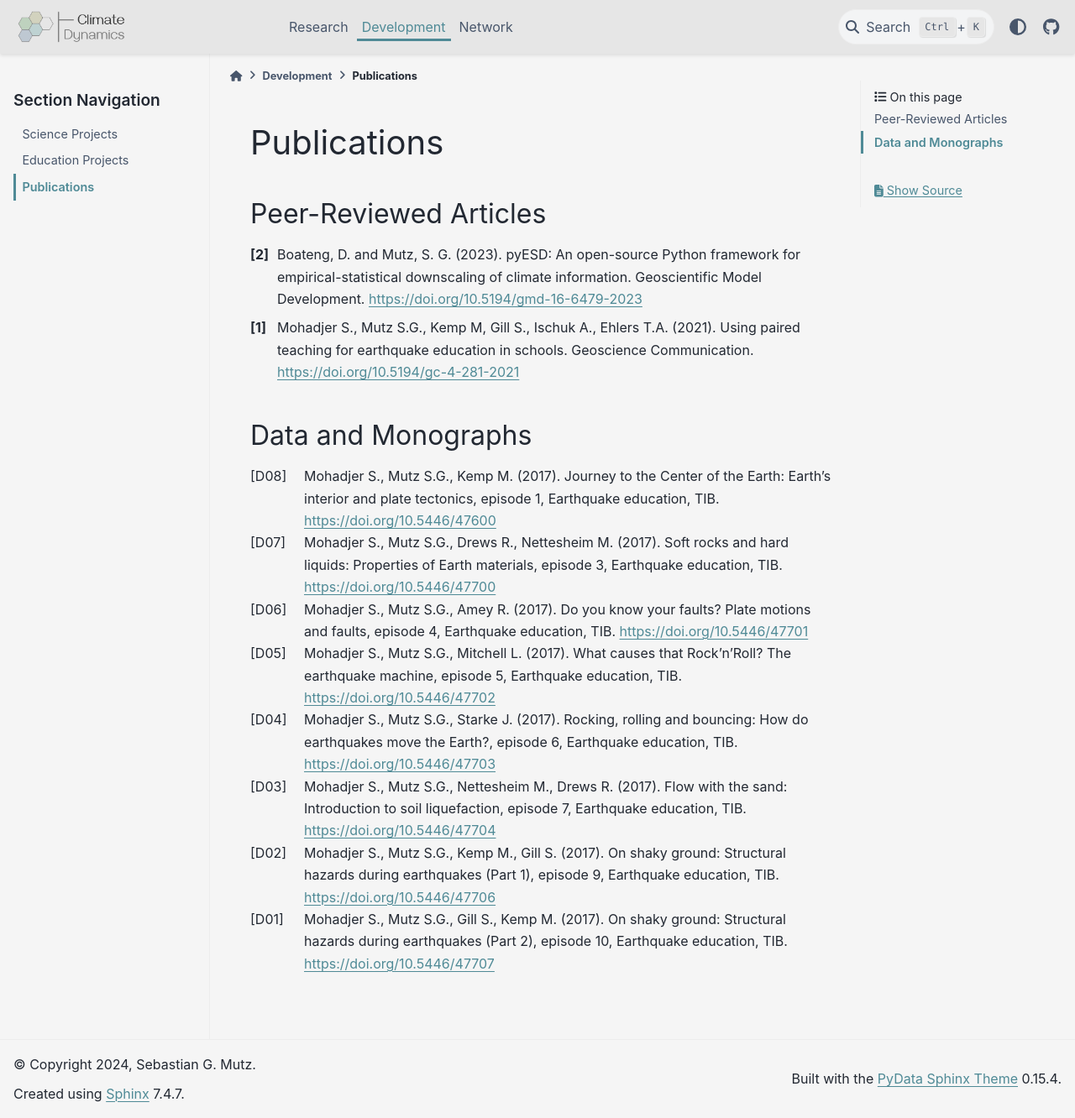
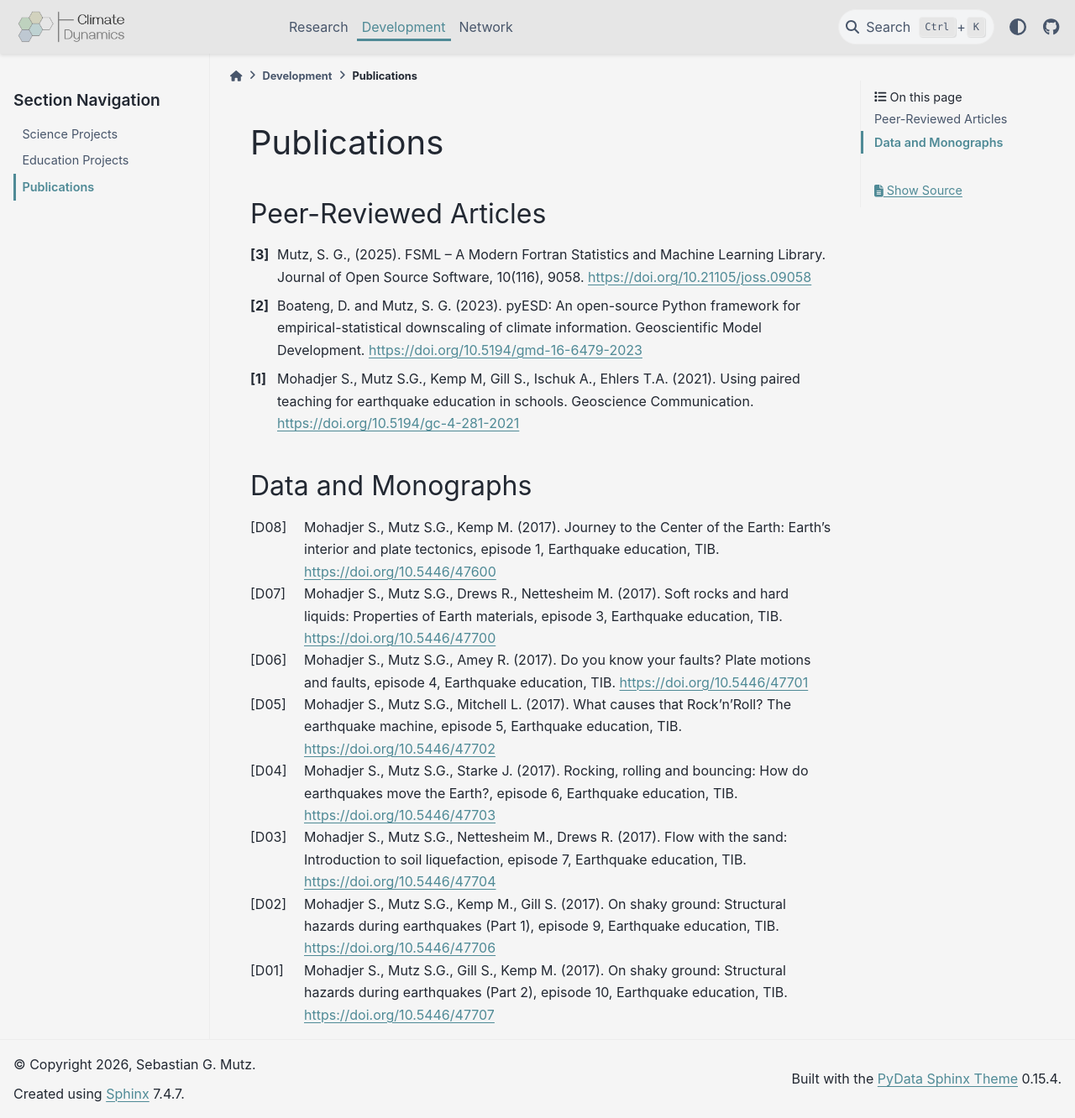
Before and after one commit to Climate-Dynamics/climatedynamics-web, a Sphinx documentation site: the page built from source/dev/pub.rst, in a window 1280 px wide and 1332 px high. Shown: the whole window at 84% size. Built offline with Sphinx 7.4.7 and the PyData theme 0.15.4, drawn with Linux system fonts in a browser that asks for light colours; pages that are not in the unit, such as notebooks, are missing from menus.

Commit message:
pub and dev update

```diff
--- a/source/conf.py
+++ b/source/conf.py
@@ -19,7 +19,7 @@ source_suffix = '.rst'
 master_doc = 'index'
 # General information about the project.
 project = 'Climate Dynamics Lab'
-year = '2024'
+year = '2026'
 author = 'Sebastian G. Mutz'
 copyright = '{0}, {1}'.format(year, author)
 
--- a/source/dev/pub.rst
+++ b/source/dev/pub.rst
@@ -3,6 +3,8 @@ Publications
 
 Peer-Reviewed Articles
 ----------------------
+
+.. [3] Mutz, S. G., (2025). FSML – A Modern Fortran Statistics and Machine Learning Library. Journal of Open Source Software, 10(116), 9058. https://doi.org/10.21105/joss.09058
 
 .. [2] Boateng, D. and Mutz, S. G. (2023). pyESD: An open-source Python framework for empirical-statistical downscaling of climate information. Geoscientific Model Development. https://doi.org/10.5194/gmd-16-6479-2023
 
--- a/source/dev/sci.rst
+++ b/source/dev/sci.rst
@@ -19,7 +19,7 @@ Key features:
 
 .. seealso::
 
-   The source code is hosted in a GitHub repository `here <https://github.com/sebastian-mutz/fsml/>`_. Its online documentation can be viewed `here <https://fsml.mutz.science/>`_.
+   The source code is hosted in a GitHub repository `here <https://github.com/sebastian-mutz/fsml/>`_. Its online documentation can be viewed `here <https://fsml.mutz.science/>`_. The associated publication in the Journal of Open Source Software can be read `here <https://doi.org/10.21105/joss.09058>`_.
 
 
 FPLT - Fortran Plotting Library
--- a/source/res/pub.rst
+++ b/source/res/pub.rst
@@ -3,6 +3,8 @@ Publications
 
 Peer-Reviewed Articles
 ----------------------
+
+.. [25] Mutz, S. G., (2025). FSML – A Modern Fortran Statistics and Machine Learning Library. Journal of Open Source Software, 10(116), 9058. https://doi.org/10.21105/joss.09058
 
 .. [24] Boateng, D., Mutz, S. G., Methner, K., Ballian, A., Meijers, M. J.M., Mulch, A. and Ehlers, T. A. (2025) Refining paleoelevation estimates of the European Alps by simulating Middle Miocene climate and δ 18 O responses to diachronous surface uplift scenarios. Global and Planetary Change, 251, 104808. https://doi.org/10.1016/j.gloplacha.2025.104808
 
```
Also changed, not shown: source/net/ppl.rst (+6 -6 lines), source/dev/img/banner001_ccby_SebastianMutz.jpg.
